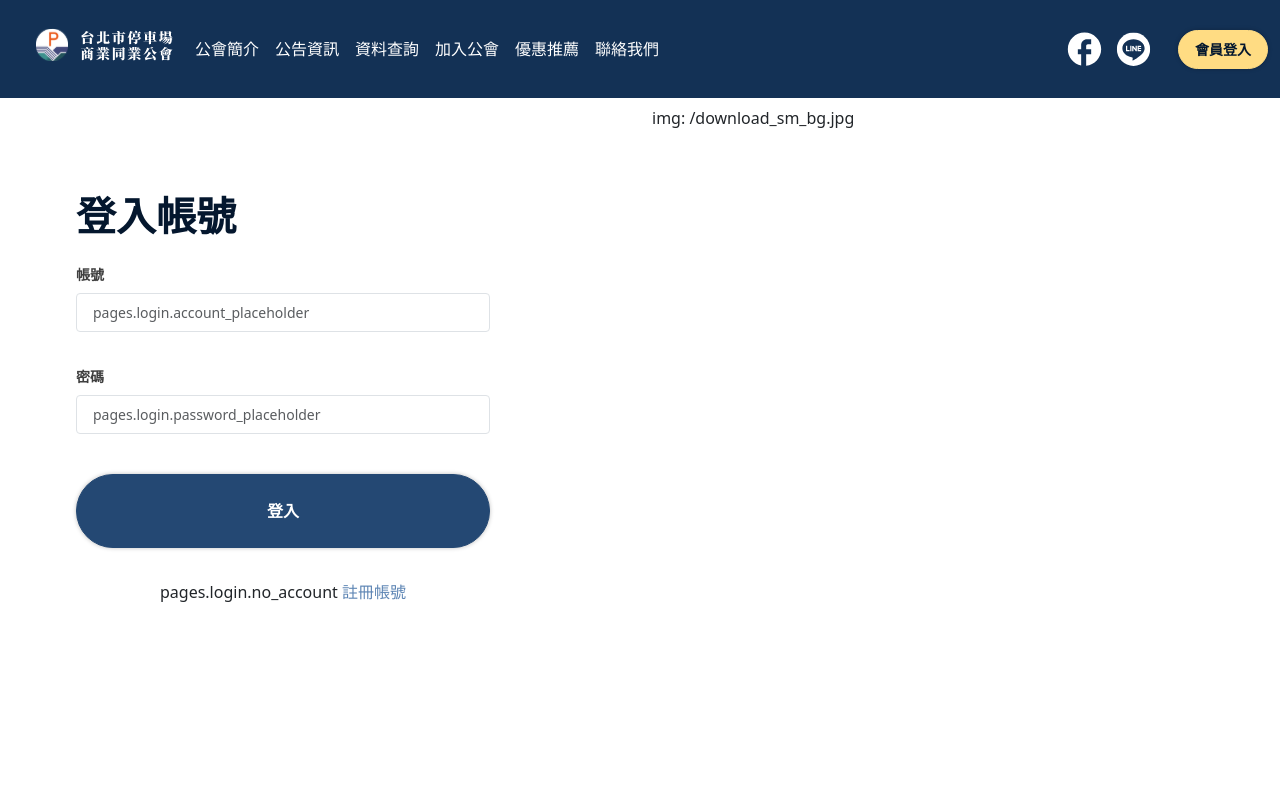
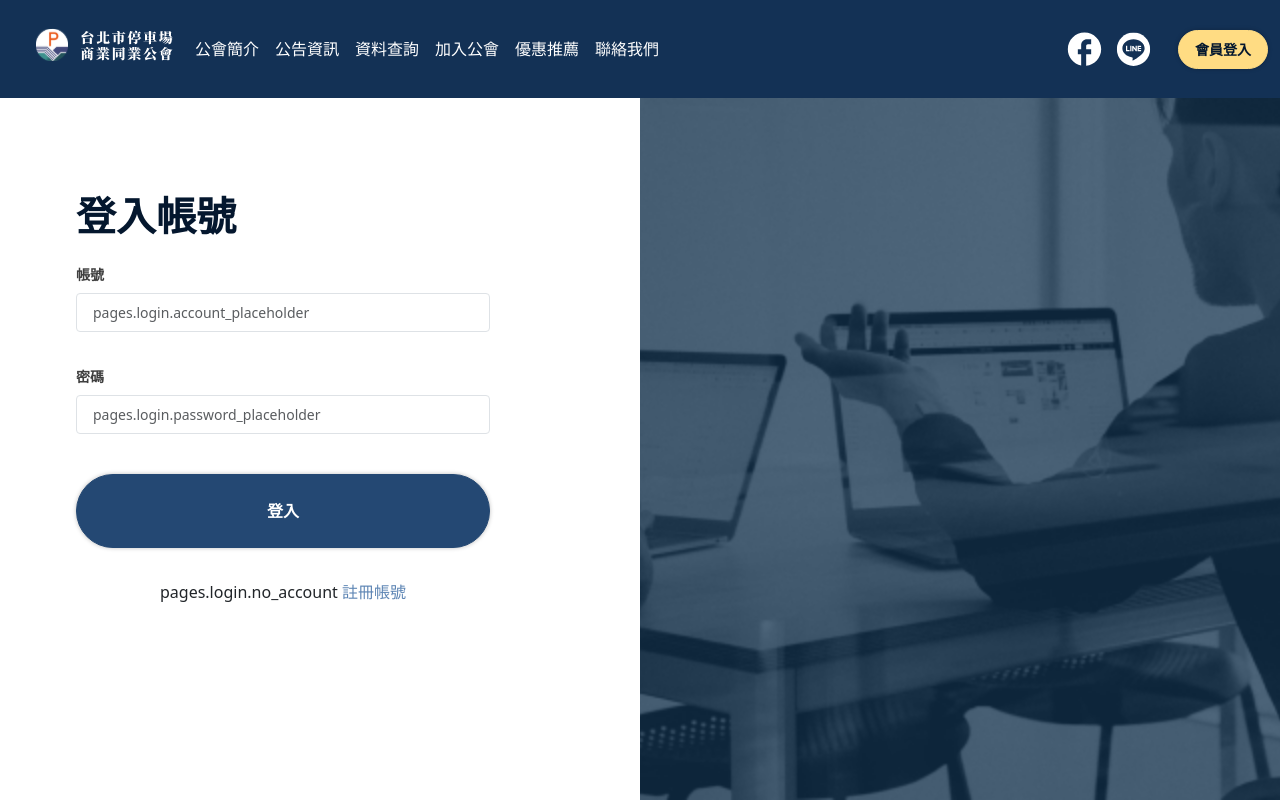
Before and after one commit to mitwitCTC/taipeiparking, a Vue app: page /login in a window 1280 px wide. Built offline with nearby package versions, Linux system fonts and the light colour scheme.

Commit message:
feat: Update login page background image

```diff
--- a/src/views/LoginView.vue
+++ b/src/views/LoginView.vue
@@ -55,9 +55,15 @@
           </p>
         </VeeForm>
       </div>
-      <div class="col-12 col-md-6">img: /download_sm_bg.jpg</div>
     </div>
   </section>
+  <div class="image-container">
+    <img
+      src="/download_sm_bg.jpg"
+      alt="background_img"
+      class="img-bg"
+    />
+  </div>
 </template>
 
 <style scoped>
@@ -65,9 +71,27 @@
   margin-top: 106px;
 }
 
+.image-container {
+  position: absolute;
+  top: 0px;
+  right: 0;
+  width: 50vw;
+  height: 100vh;
+  overflow: hidden;
+}
+
+.img-bg {
+  width: 100%;
+  height: 100%;
+  object-fit: cover;
+}
+
 @media (max-width: 768px) {
   .content {
     margin-left: 15vw;
+  }
+  .image-container {
+    display: none;
   }
 }
 </style>
```
